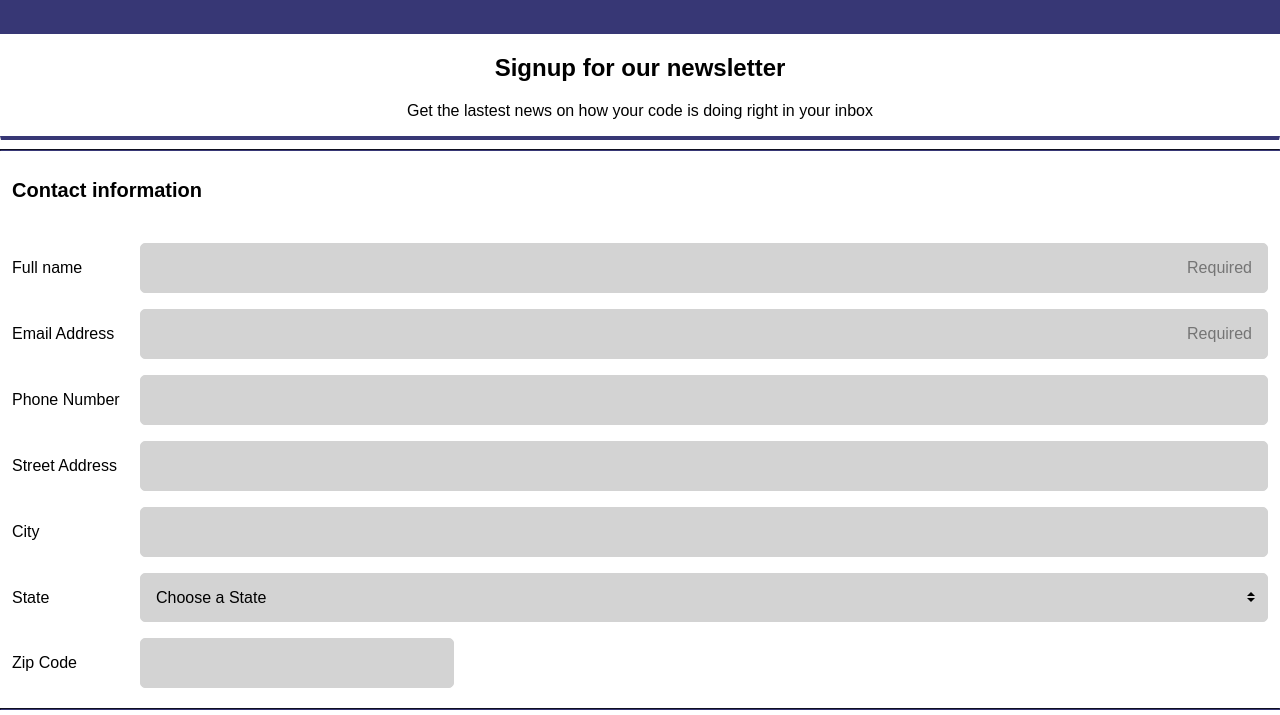
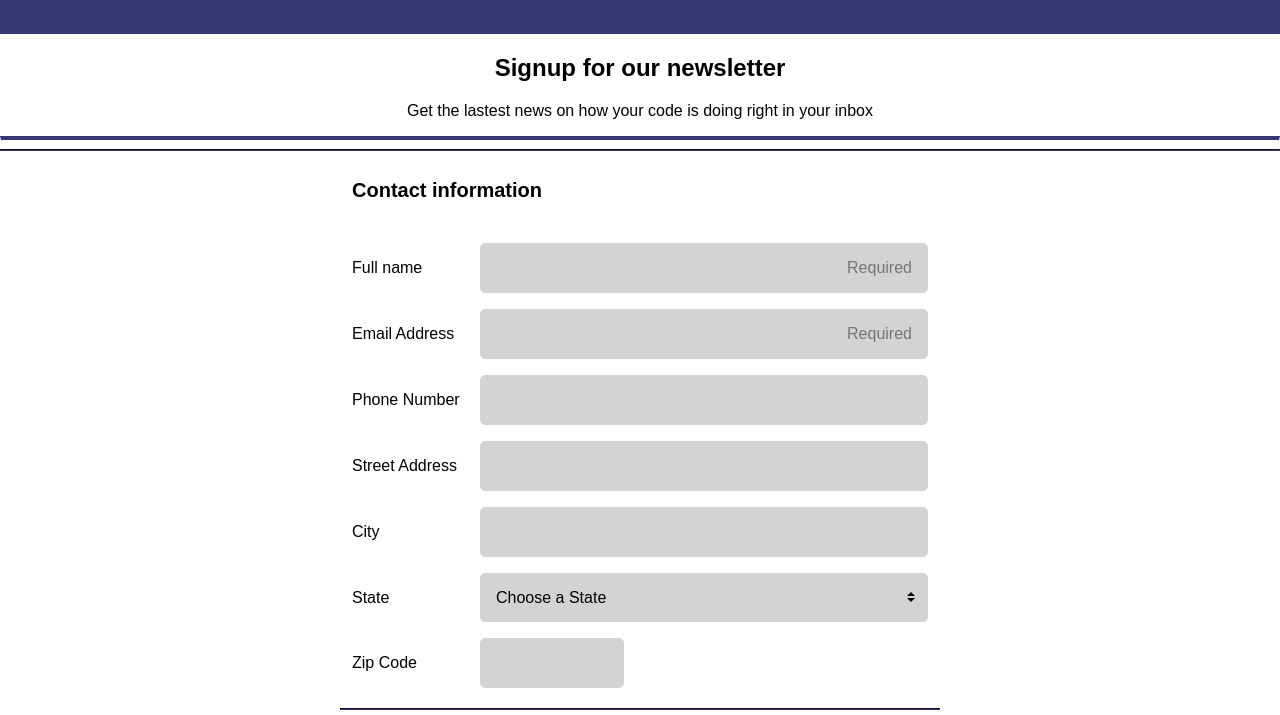
Before and after one commit to fridabartlett/an-online-registration-form, a plain HTML site: page index.html in a window 1280 px wide. Shown: the part 76-791 px from the top of the page. Drawn offline with Linux system fonts and the light colour scheme; a web font is replaced by a local one.

Commit message:
Define max width for the form

```diff
--- a/css/styles.css
+++ b/css/styles.css
@@ -143,7 +143,8 @@ legend {
 @media (min-width: 768px) {
 
     form {
-        min-width: 500px;
+        margin: auto;
+        max-width: 600px;
     }
 
     .inputColumn {
```
